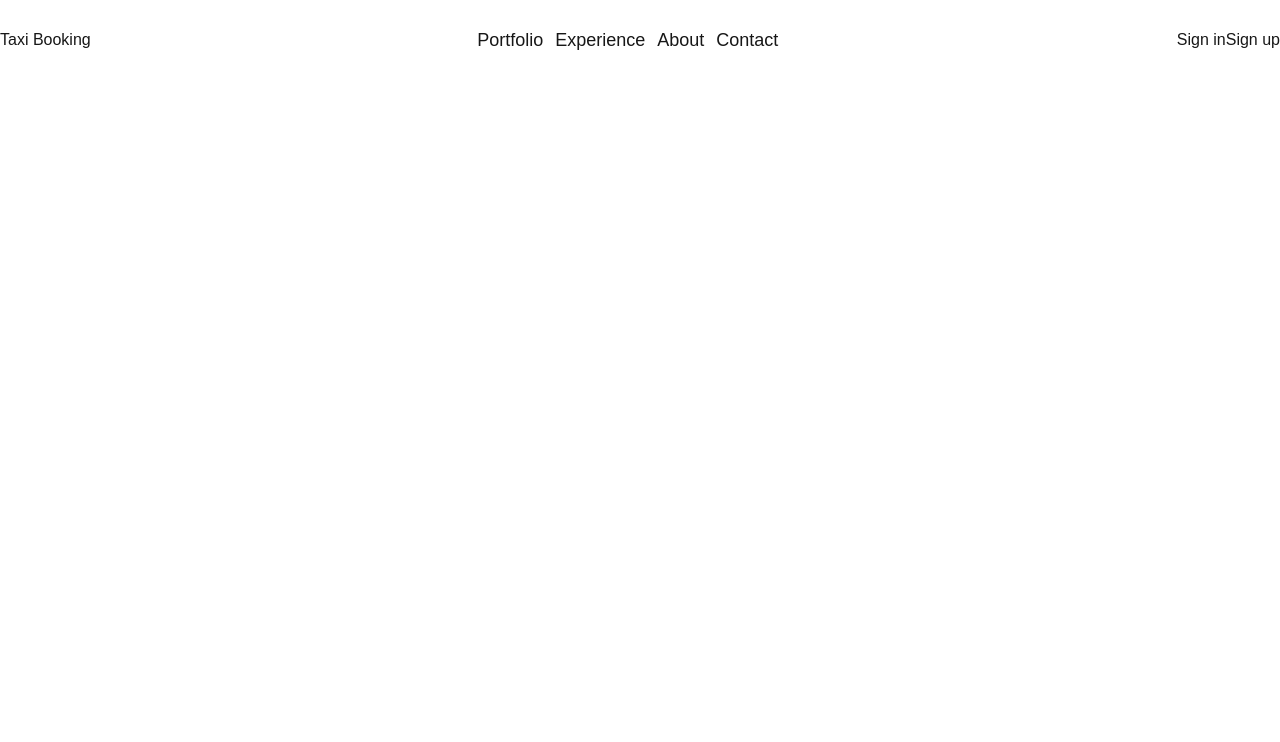
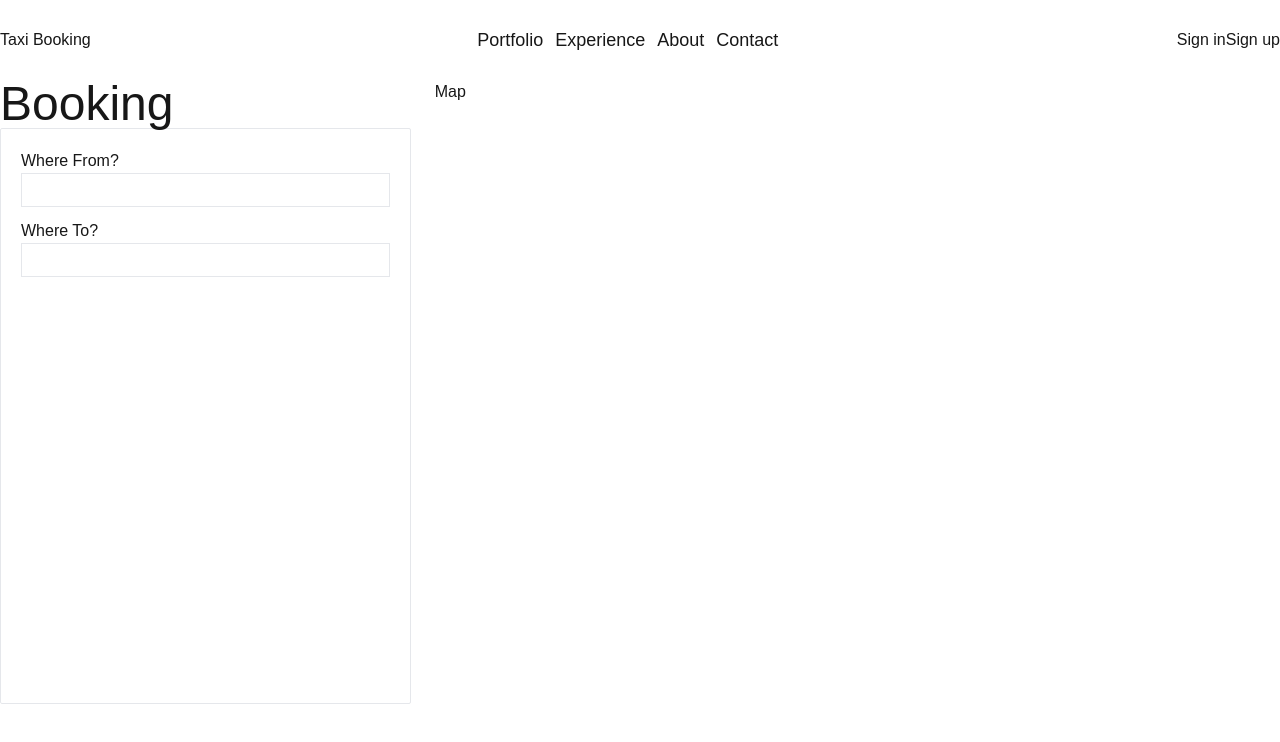
Before and after one commit to hasanali207/taxibooking, a Next.js app: page / in a window 1280 px wide. Shown: the top 742 px of the page. Built offline with nearby package versions, Linux system fonts and the light colour scheme; no server answers.

Commit message:
added data with changed booking

```diff
--- a/app/layout.tsx
+++ b/app/layout.tsx
@@ -2,6 +2,7 @@ import type { Metadata } from "next";
 import localFont from "next/font/local";
 import "./globals.css";
 import { ClerkProvider } from "@clerk/nextjs";
+import NavBar from "@/components/NavBar";
 
 const geistSans = localFont({
   src: "./fonts/GeistVF.woff",
@@ -30,6 +31,7 @@ export default function RootLayout({
       <body
         className={`${geistSans.variable} ${geistMono.variable} antialiased`}
       >
+
         {children}
       </body>
     </html>
--- a/app/page.tsx
+++ b/app/page.tsx
@@ -1,3 +1,4 @@
+import Banner from "@/components/Banner";
 import NavBar from "@/components/NavBar";
 
 
@@ -6,8 +7,9 @@ export default function Home() {
 
 
   return (
-    <div className="max-w-7xl mx-auto ">
+    <div className="max-w-7xl mx-auto px-10 lg:px-0 ">
       <NavBar></NavBar>
+      <Banner></Banner>
     </div>
   );
 }
--- /dev/null
+++ b/components/Banner.tsx
@@ -0,0 +1,21 @@
+import React from 'react'
+import Booking from './Booking/Booking'
+import Map from './Map/Map'
+
+export default function Banner() {
+  return (
+  <div>
+      <div className='grid grid-cols-1 lg:grid-cols-3 gap-6'>
+        <div>
+
+        <Booking></Booking>
+        </div>
+        <div className='col-span-2'>
+
+        <Map></Map>
+        </div>
+
+    </div>
+  </div>
+  )
+}
--- /dev/null
+++ b/components/Booking/AutoComplete.tsx
@@ -0,0 +1,19 @@
+import React from 'react'
+
+export default function AutoComplete() {
+  return (
+    <div>
+        <div>
+            <label htmlFor="text">Where From?   </label>
+            <input type="text"
+            className='bg-white p-1 border-[1px] outline-none w-full focus:border-yellow-400'/>
+        </div>
+        <div className='mt-3'>
+            <label htmlFor="text">Where To?   </label>
+            <input type="text"
+            className='bg-white p-1 border-[1px] outline-none w-full focus:border-yellow-400'/>
+        </div>
+
+    </div>
+  )
+}
--- /dev/null
+++ b/components/Booking/Booking.tsx
@@ -0,0 +1,21 @@
+"use client";
+
+import React, { useState, useEffect } from 'react';
+import AutoComplete from './AutoComplete';
+
+export default function Booking() {
+ const [bookingHeight, setBookingHeight] = useState(0)
+    useEffect(() => {
+        setBookingHeight(window.innerHeight * 0.72)
+    }, [])
+
+
+  return (
+    <div>
+      <h1 className='text-5xl font-medium'>Booking</h1>
+      <div className="border-[1px] p-5 rounded-sm" style={{height:bookingHeight}}>
+        <AutoComplete />
+      </div>
+    </div>
+  );
+}
--- /dev/null
+++ b/components/Map/Map.tsx
@@ -0,0 +1,7 @@
+import React from 'react'
+
+export default function Map() {
+  return (
+    <div>Map</div>
+  )
+}
```
